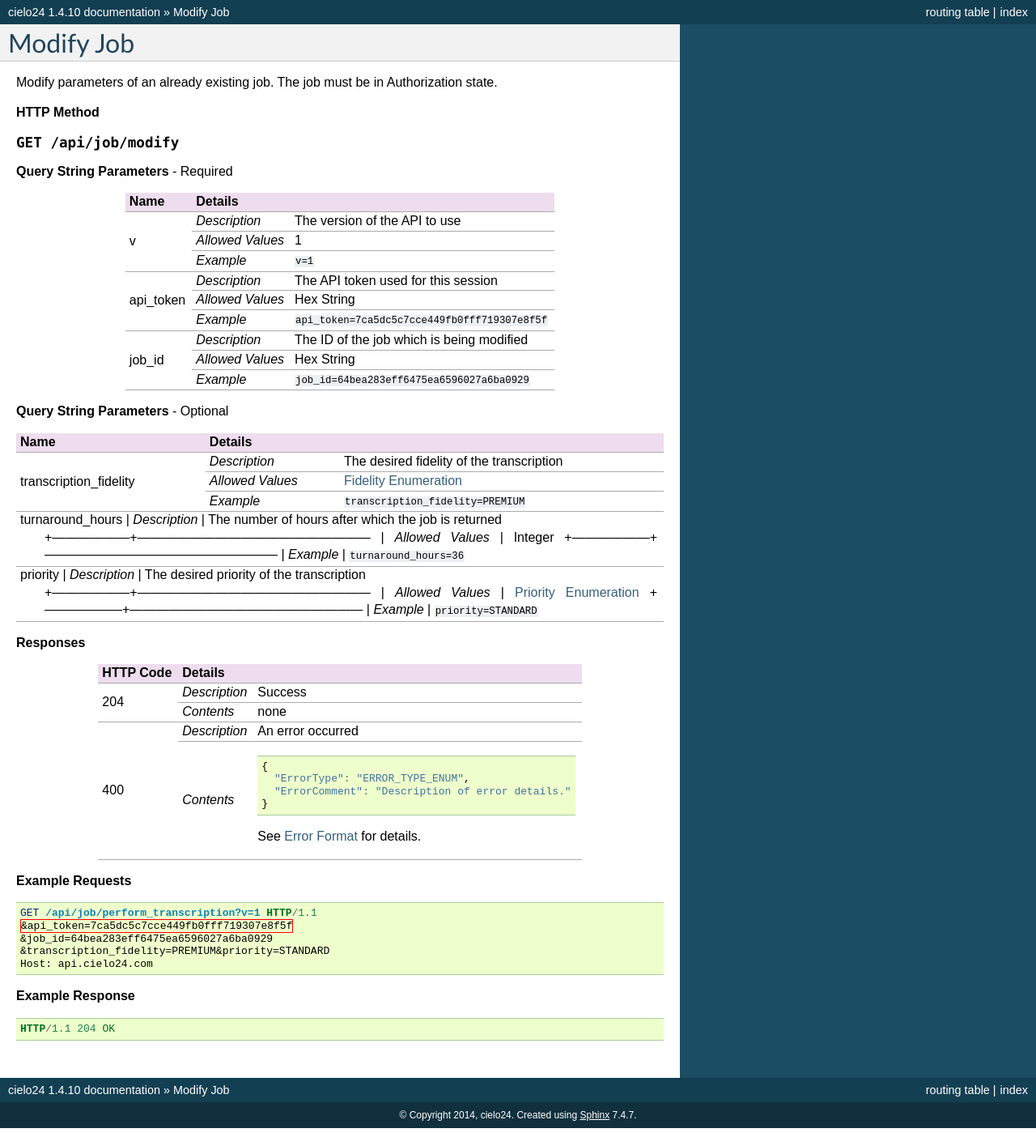
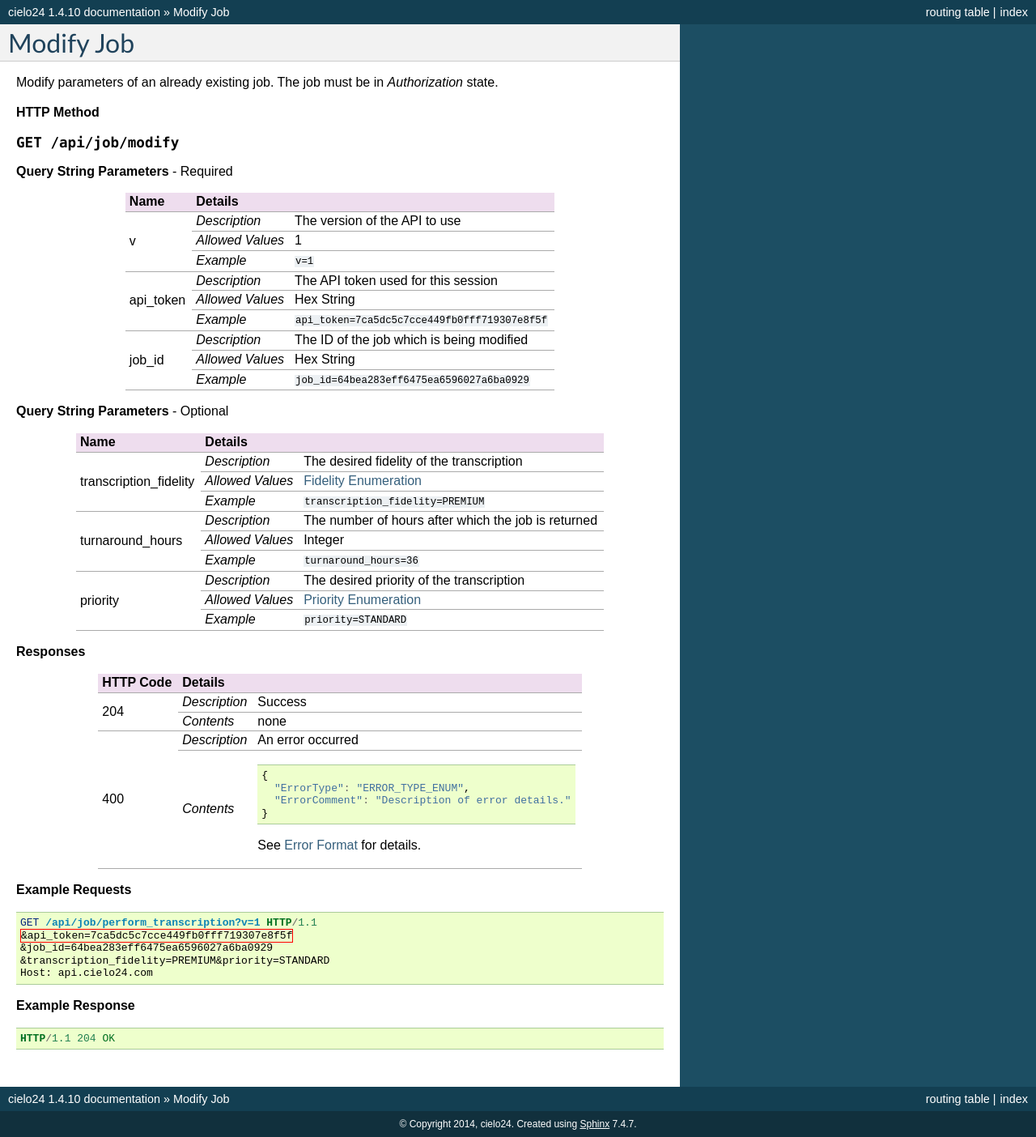
Before and after one commit to cielo24/Docs, a Sphinx documentation site: the page built from api/source/job_control/modify_job.rst, in a window 1280 px wide. Shown: the whole page at 81% size. Built offline with Sphinx 7.4.7, drawn with Linux system fonts in a browser that asks for light colours.

```diff
--- a/api/source/job_control/modify_job.rst
+++ b/api/source/job_control/modify_job.rst
@@ -1,7 +1,7 @@
 Modify Job
 ==========
 
-Modify parameters of an already existing job. The job must be in Authorization state.
+Modify parameters of an already existing job. The job must be in *Authorization* state.
 
 **HTTP Method**
 
@@ -47,7 +47,7 @@ Modify parameters of an already existing job. The job must be in Authorization s
 |                        | `Allowed Values` | Integer                                              |
 |                        +------------------+------------------------------------------------------+
 |                        | `Example`        | ``turnaround_hours=36``                              |
-+-------------------------+------------------+-----------------------------------------------------+
++------------------------+------------------+------------------------------------------------------+
 | priority               | `Description`    | The desired priority of the transcription            |
 |                        +------------------+------------------------------------------------------+
 |                        | `Allowed Values` | :ref:`priority-label`                                |
```
